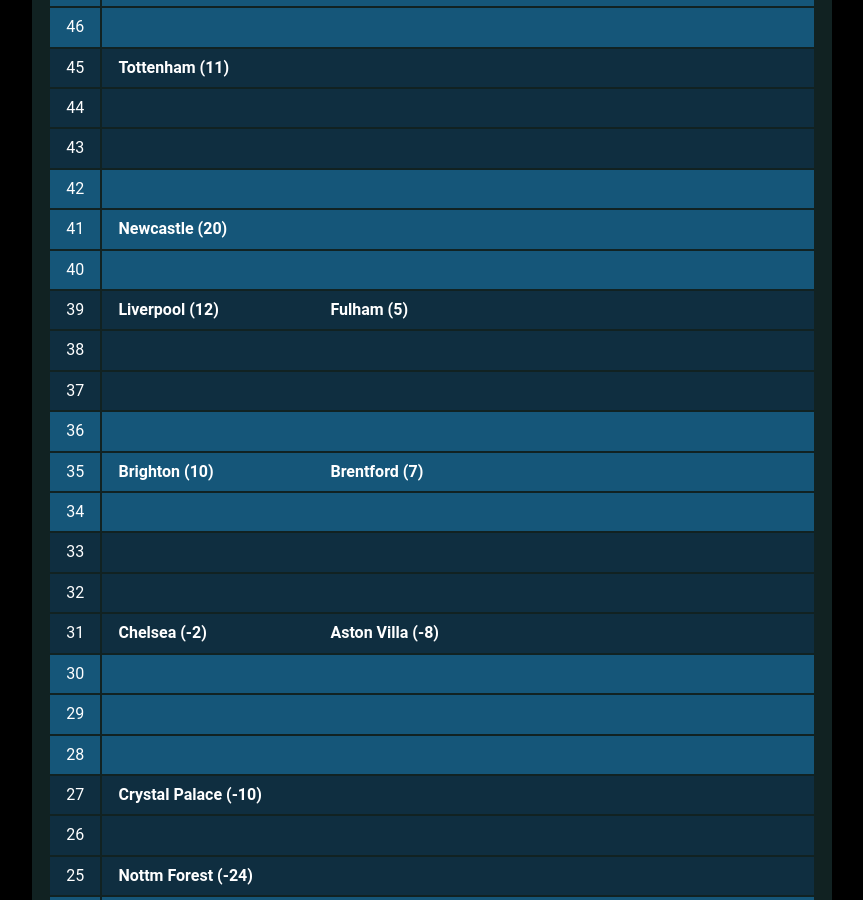
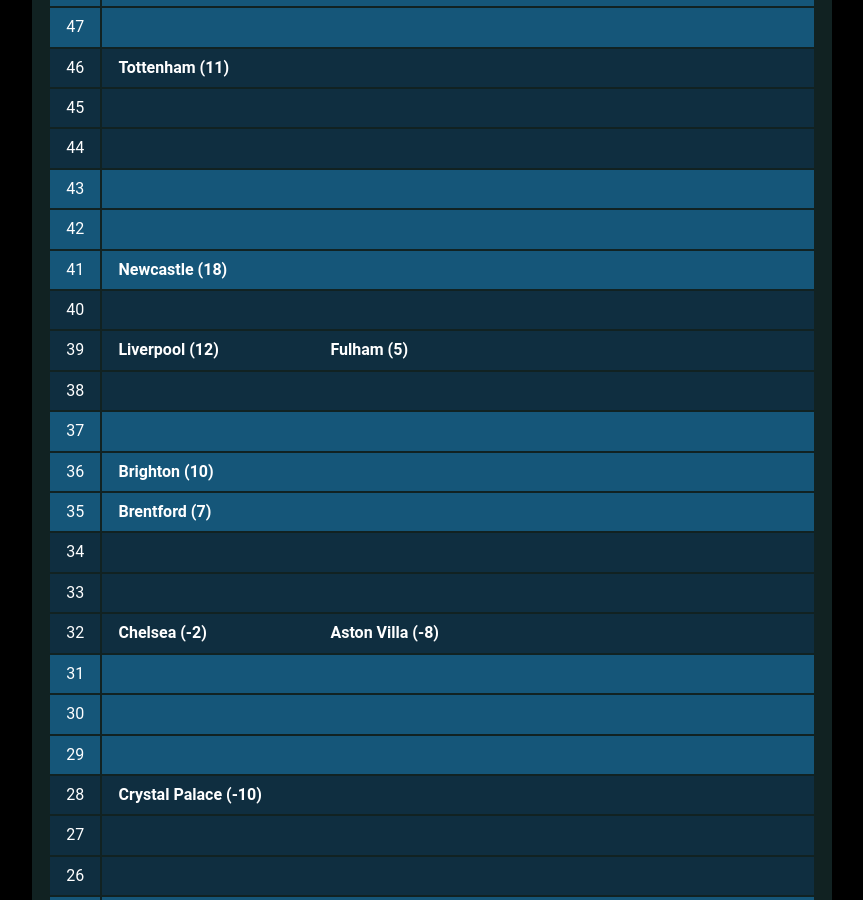
Before and after one commit to muru/muru.github.io, a Jekyll site: the page built from resources.md, in a window 1280 px wide and 900 px high, scrolled down 2043 px. Shown: the whole window, without its empty margins (208-1071 px from the left). Built offline with Jekyll 4.4.1, drawn with Linux system fonts in a browser that asks for light colours; some web fonts are replaced; some of the changed text lies outside the part shown.

Commit message:
updated cann-table: Sun  5 Mar 00:02:21 JST 2023

```diff
--- a/cann-table.html
+++ b/cann-table.html
@@ -1,9 +1,14 @@
 <table id="cann-table">
 <thead> <th> Pts </th> <th> Clubs (GD) </th> </thead>
 	<tr class="cann-row-1">
+		<td class="cann-point"> 61 </td>
+		<td class="cann-clubs">
+			<span class="club-name"> Arsenal (33) </span>
+		</td>
+ 	</tr>
+	<tr class="cann-row-1">
 		<td class="cann-point"> 60 </td>
 		<td class="cann-clubs">
-			<span class="club-name"> Arsenal (33) </span>
 		</td>
  	</tr>
 	<tr class="cann-row-1">
@@ -11,9 +16,10 @@
 		<td class="cann-clubs">
 		</td>
  	</tr>
-	<tr class="cann-row-1">
+	<tr class="cann-row-2">
 		<td class="cann-point"> 58 </td>
 		<td class="cann-clubs">
+			<span class="club-name"> Man City (41) </span>
 		</td>
  	</tr>
 	<tr class="cann-row-2">
@@ -26,10 +32,9 @@
 		<td class="cann-clubs">
 		</td>
  	</tr>
-	<tr class="cann-row-2">
+	<tr class="cann-row-1">
 		<td class="cann-point"> 55 </td>
 		<td class="cann-clubs">
-			<span class="club-name"> Man City (39) </span>
 		</td>
  	</tr>
 	<tr class="cann-row-1">
@@ -42,7 +47,7 @@
 		<td class="cann-clubs">
 		</td>
  	</tr>
-	<tr class="cann-row-1">
+	<tr class="cann-row-2">
 		<td class="cann-point"> 52 </td>
 		<td class="cann-clubs">
 		</td>
@@ -57,7 +62,7 @@
 		<td class="cann-clubs">
 		</td>
  	</tr>
-	<tr class="cann-row-2">
+	<tr class="cann-row-1">
 		<td class="cann-point"> 49 </td>
 		<td class="cann-clubs">
 			<span class="club-name"> Man Utd (13) </span>
@@ -73,15 +78,15 @@
 		<td class="cann-clubs">
 		</td>
  	</tr>
-	<tr class="cann-row-1">
+	<tr class="cann-row-2">
 		<td class="cann-point"> 46 </td>
 		<td class="cann-clubs">
+			<span class="club-name"> Tottenham (11) </span>
 		</td>
  	</tr>
 	<tr class="cann-row-2">
 		<td class="cann-point"> 45 </td>
 		<td class="cann-clubs">
-			<span class="club-name"> Tottenham (11) </span>
 		</td>
  	</tr>
 	<tr class="cann-row-2">
@@ -89,7 +94,7 @@
 		<td class="cann-clubs">
 		</td>
  	</tr>
-	<tr class="cann-row-2">
+	<tr class="cann-row-1">
 		<td class="cann-point"> 43 </td>
 		<td class="cann-clubs">
 		</td>
@@ -102,10 +107,10 @@
 	<tr class="cann-row-1">
 		<td class="cann-point"> 41 </td>
 		<td class="cann-clubs">
-			<span class="club-name"> Newcastle (20) </span>
+			<span class="club-name"> Newcastle (18) </span>
 		</td>
  	</tr>
-	<tr class="cann-row-1">
+	<tr class="cann-row-2">
 		<td class="cann-point"> 40 </td>
 		<td class="cann-clubs">
 		</td>
@@ -122,7 +127,7 @@
 		<td class="cann-clubs">
 		</td>
  	</tr>
-	<tr class="cann-row-2">
+	<tr class="cann-row-1">
 		<td class="cann-point"> 37 </td>
 		<td class="cann-clubs">
 		</td>
@@ -130,16 +135,16 @@
 	<tr class="cann-row-1">
 		<td class="cann-point"> 36 </td>
 		<td class="cann-clubs">
+			<span class="club-name"> Brighton (10) </span>
 		</td>
  	</tr>
 	<tr class="cann-row-1">
 		<td class="cann-point"> 35 </td>
 		<td class="cann-clubs">
-			<span class="club-name"> Brighton (10) </span>
 			<span class="club-name"> Brentford (7) </span>
 		</td>
  	</tr>
-	<tr class="cann-row-1">
+	<tr class="cann-row-2">
 		<td class="cann-point"> 34 </td>
 		<td class="cann-clubs">
 		</td>
@@ -152,13 +157,13 @@
 	<tr class="cann-row-2">
 		<td class="cann-point"> 32 </td>
 		<td class="cann-clubs">
+			<span class="club-name"> Chelsea (-2) </span>
+			<span class="club-name"> Aston Villa (-8) </span>
 		</td>
  	</tr>
-	<tr class="cann-row-2">
+	<tr class="cann-row-1">
 		<td class="cann-point"> 31 </td>
 		<td class="cann-clubs">
-			<span class="club-name"> Chelsea (-2) </span>
-			<span class="club-name"> Aston Villa (-8) </span>
 		</td>
  	</tr>
 	<tr class="cann-row-1">
@@ -171,15 +176,15 @@
 		<td class="cann-clubs">
 		</td>
  	</tr>
-	<tr class="cann-row-1">
+	<tr class="cann-row-2">
 		<td class="cann-point"> 28 </td>
 		<td class="cann-clubs">
+			<span class="club-name"> Crystal Palace (-10) </span>
 		</td>
  	</tr>
 	<tr class="cann-row-2">
 		<td class="cann-point"> 27 </td>
 		<td class="cann-clubs">
-			<span class="club-name"> Crystal Palace (-10) </span>
 		</td>
  	</tr>
 	<tr class="cann-row-2">
@@ -187,9 +192,10 @@
 		<td class="cann-clubs">
 		</td>
  	</tr>
-	<tr class="cann-row-2">
+	<tr class="cann-row-1">
 		<td class="cann-point"> 25 </td>
 		<td class="cann-clubs">
+			<span class="club-name"> Wolves (-17) </span>
 			<span class="club-name"> Nottm Forest (-24) </span>
 		</td>
  	</tr>
@@ -197,26 +203,25 @@
 		<td class="cann-point"> 24 </td>
 		<td class="cann-clubs">
 			<span class="club-name"> Leicester (-6) </span>
-			<span class="club-name"> Wolves (-17) </span>
+			<span class="club-name"> West Ham (-6) </span>
 		</td>
  	</tr>
 	<tr class="cann-row-1">
 		<td class="cann-point"> 23 </td>
 		<td class="cann-clubs">
-			<span class="club-name"> West Ham (-6) </span>
+			<span class="club-name"> Leeds (-10) </span>
 		</td>
  	</tr>
-	<tr class="cann-row-1">
+	<tr class="cann-row-2">
 		<td class="cann-point"> 22 </td>
 		<td class="cann-clubs">
-			<span class="club-name"> Leeds (-10) </span>
+			<span class="club-name"> Bournemouth (-26) </span>
 		</td>
  	</tr>
 	<tr class="cann-row-2">
 		<td class="cann-point"> 21 </td>
 		<td class="cann-clubs">
 			<span class="club-name"> Everton (-19) </span>
-			<span class="club-name"> Bournemouth (-26) </span>
 		</td>
  	</tr>
 	<tr class="cann-row-2">
@@ -224,7 +229,7 @@
 		<td class="cann-clubs">
 		</td>
  	</tr>
-	<tr class="cann-row-2">
+	<tr class="cann-row-1">
 		<td class="cann-point"> 19 </td>
 		<td class="cann-clubs">
 		</td>
```
Also changed, not shown: other parts of cann-table.html (+1 -1 lines).
